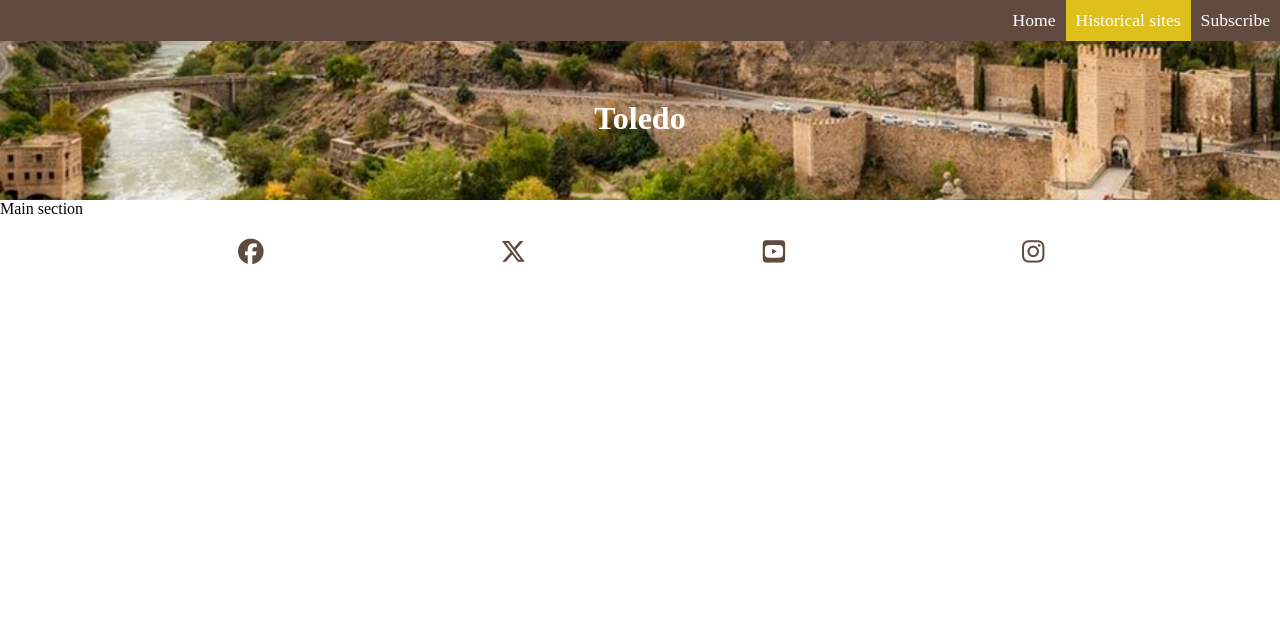
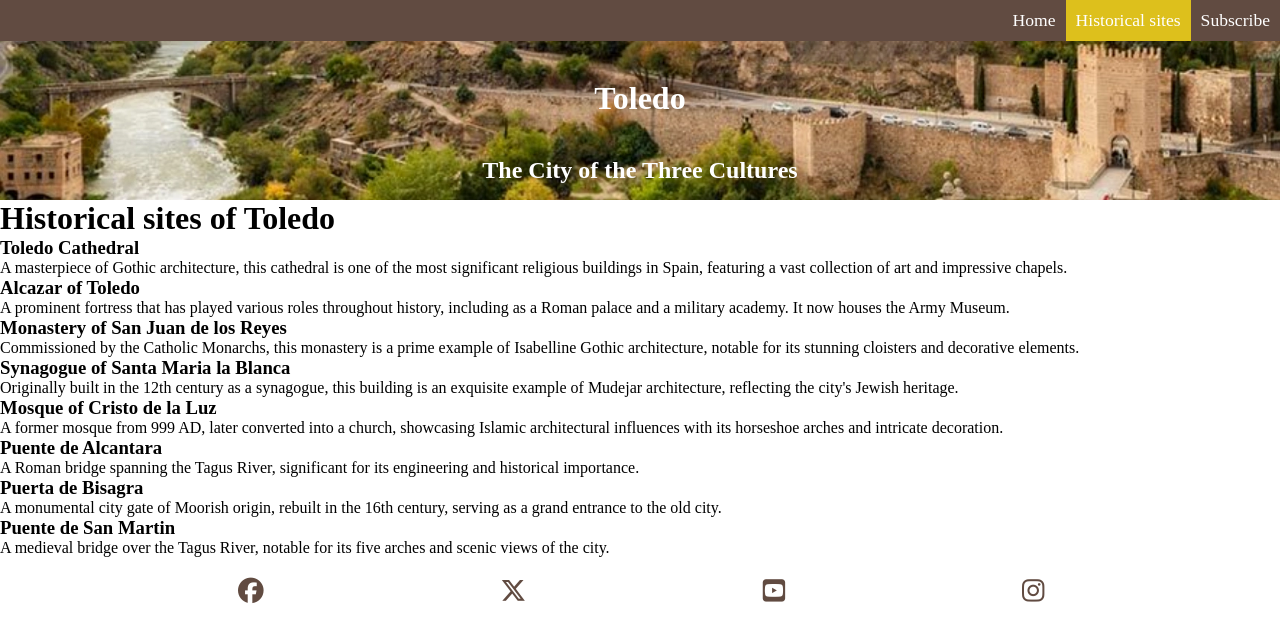
Before and after one commit to MariluzCodeInstitute/toledo-history, a plain HTML site: page sites.html in a window 1280 px wide. Drawn offline with Linux system fonts and the light colour scheme.

Commit message:
Add content for sites page

```diff
--- a/assets/css/style.css
+++ b/assets/css/style.css
@@ -17,7 +17,7 @@
 #header-title {
     text-align: center;
     position: relative;
-    top: 50%;
+    top: 40%;
     color:#ffffff;
 }
 
--- a/sites.html
+++ b/sites.html
@@ -17,6 +17,7 @@
     <header>
         <div class="header-box">
             <h1 id="header-title">Toledo</h1>
+            <div id="subheader">The City of the Three Cultures</div>
             <nav>
                 <ul id="nav-menu">
                     <li><a href="subscribe.html">Subscribe</a></li>
@@ -27,7 +28,78 @@
         </div>
     </header>
 
-    <main>Main section</main>
+    <h1>Historical sites of Toledo</h1>
+
+    <div class="row">
+        <div class="col-md-12 col-md-offset-0">
+            <ul class="toledo-sites">
+                <li>
+                    <div class="sites-heading">
+                        <h3>Toledo Cathedral</h3>
+                    </div>
+                    <div class="sites-body">
+                        <p>A masterpiece of Gothic architecture, this cathedral is one of the most significant religious buildings in Spain, featuring a vast collection of art and impressive chapels.</p>
+                    </div>
+                </li>
+                <li>
+                    <div class="sites-heading">
+                        <h3>Alcazar of Toledo</h3>
+                    </div>
+                    <div class="sites-body">
+                        <p>A prominent fortress that has played various roles throughout history, including as a Roman palace and a military academy. It now houses the Army Museum.</p>
+                    </div>
+                </li>
+                <li>
+                    <div class="sites-heading">
+                        <h3>Monastery of San Juan de los Reyes</h3>
+                    </div>
+                    <div class="sites-body">
+                        <p>Commissioned by the Catholic Monarchs, this monastery is a prime example of Isabelline Gothic architecture, notable for its stunning cloisters and decorative elements.</p>
+                    </div>
+                </li>
+                <li>
+                    <div class="sites-heading">
+                        <h3>Synagogue of Santa Maria la Blanca</h3>
+                    </div>
+                    <div class="sites-body">
+                        <p>Originally built in the 12th century as a synagogue, this building is an exquisite example of Mudejar architecture, reflecting the city's Jewish heritage.</p>
+                    </div>
+                </li>
+                <li>
+                    <div class="sites-heading">
+                        <h3>Mosque of Cristo de la Luz</h3>
+                    </div>
+                    <div class="sites-body">
+                        <p>A former mosque from 999 AD, later converted into a church, showcasing Islamic architectural influences with its horseshoe arches and intricate decoration.</p>
+                    </div>
+                </li>
+                <li>
+                    <div class="sites-heading">
+                        <h3>Puente de Alcantara</h3>
+                    </div>
+                    <div class="sites-body">
+                        <p>A Roman bridge spanning the Tagus River, significant for its engineering and historical importance.</p>
+                    </div>
+                </li>
+                <li>
+                    <div class="sites-heading">
+                        <h3>Puerta de Bisagra</h3>
+                    </div>
+                    <div class="sites-body">
+                        <p>A monumental city gate of Moorish origin, rebuilt in the 16th century, serving as a grand entrance to the old city.</p>
+                    </div>
+                </li>
+                <li>
+                    <div class="sites-heading">
+                        <h3>Puente de San Martin</h3>
+                    </div>
+                    <div class="sites-body">
+                        <p>A medieval bridge over the Tagus River, notable for its five arches and scenic views of the city.</p>
+                    </div>
+                </li>
+            </ul>
+        </div>
+    </div>
 
     <footer>
         <ul id="social-networks">
```
Also changed, not shown: subscribe.html (+1 -0 lines).
